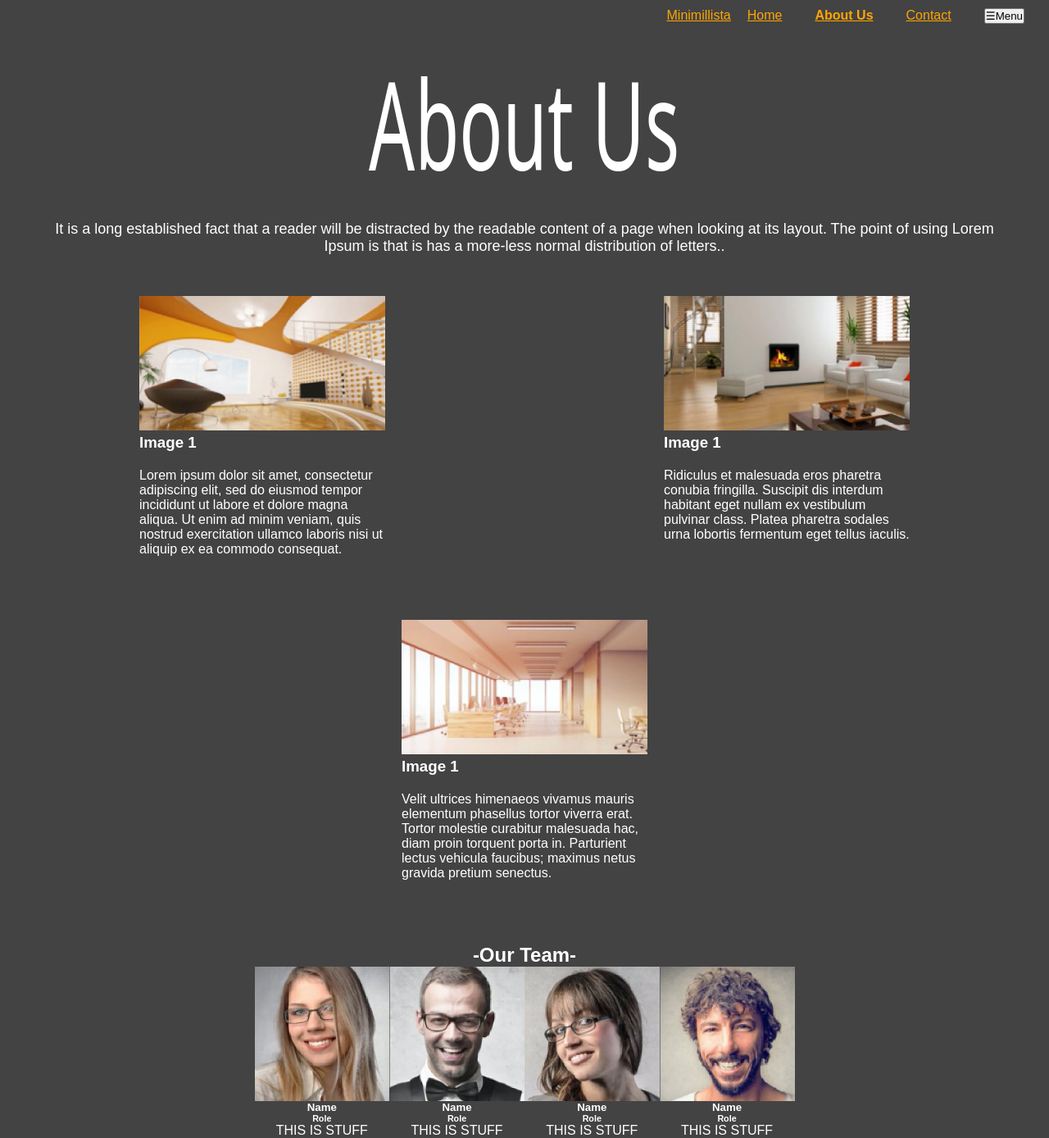
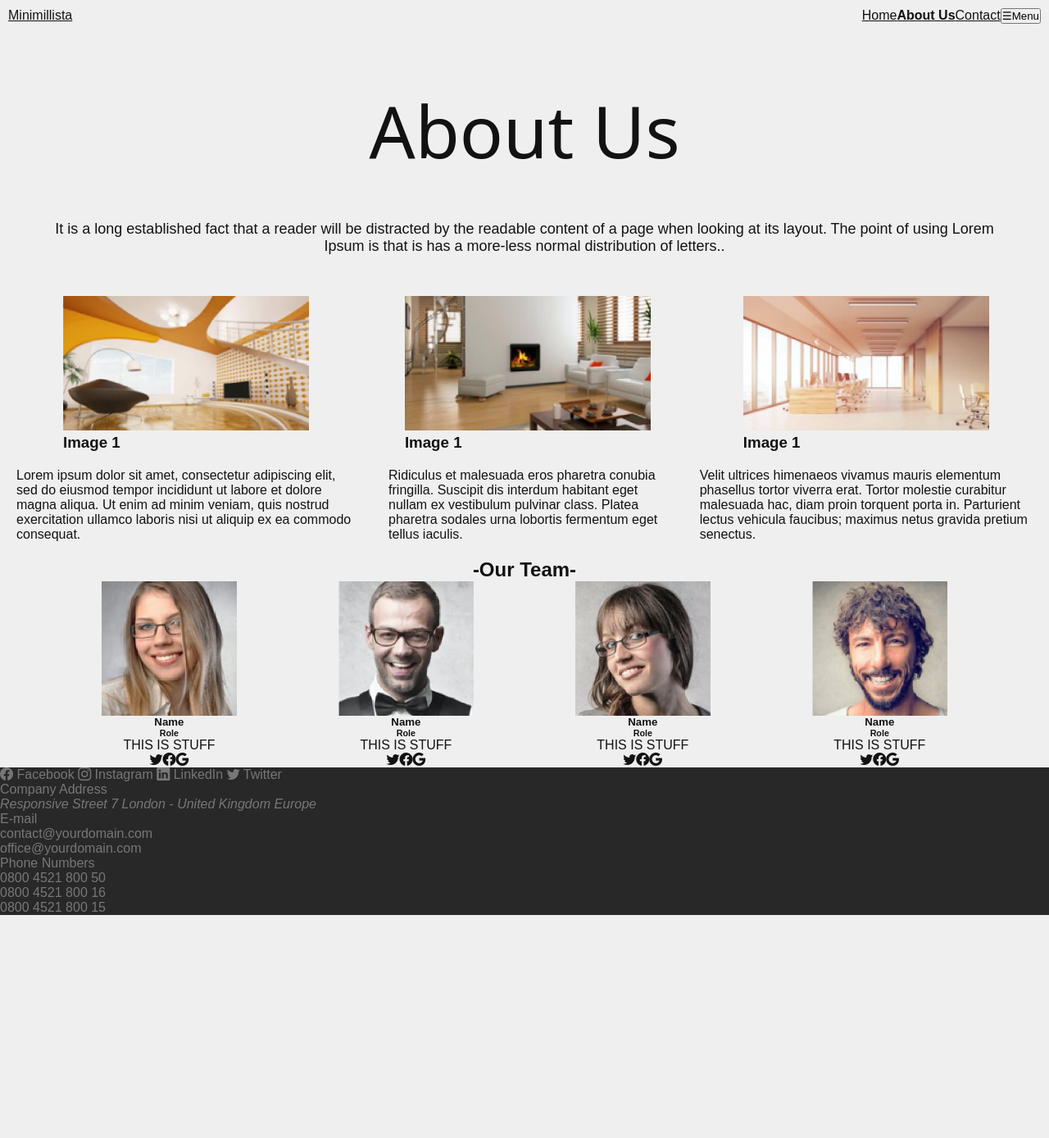
Before and after one commit to popados/responsive-mockup, a plain HTML site: page index.html in a window 1280 px wide. Shown: the whole page at 82% size. After the commit the page ends 1116 px from the top, so only its background shows below. Drawn offline with nearby package versions, Linux system fonts and the light colour scheme.

Commit message:
navbar-spacing

```diff
--- a/index.html
+++ b/index.html
@@ -14,13 +14,16 @@
 
 <body>
     <header>
-        <nav>
-            <div class="header-container">
+        <nav class="header-container">
             <ul class="menu-list-ul">
-                    <a href="#">Minimillista</a>
+
+                <li><a href="#">Minimillista</a></li>
+
+
                 <li><a href="#">Home</a></li>
                 <li><a href="#"><b>About Us</b></a></li>
                 <li><a href="#">Contact</a></li>
+
                 <li>
                     <button aria-expanded="false" aria-controls="menu-list">
                         <span class="open">&#x2630;</span>
@@ -30,7 +33,6 @@
                 </li>
             </ul>
 
-            </div>
         </nav>
     </header>
 
@@ -53,9 +55,12 @@
                 <img class="image" src="./img/portfolio/portfolio-one.png" alt="">
                 <h3>Image 1</h3>
             </div>
-            <p>Lorem ipsum dolor sit amet, consectetur adipiscing elit, sed do eiusmod tempor incididunt ut labore et
-                dolore magna aliqua. Ut enim ad minim veniam, quis nostrud exercitation ullamco laboris nisi ut aliquip
+            <p>Lorem ipsum dolor sit amet, consectetur adipiscing elit, sed do eiusmod tempor incididunt ut labore
+                et
+                dolore magna aliqua. Ut enim ad minim veniam, quis nostrud exercitation ullamco laboris nisi ut
+                aliquip
                 ex ea commodo consequat.</p>
+
         </div>
         <div class="contains-image">
             <div>
@@ -77,37 +82,83 @@
 
     </div>
 
-    <div class="team-container">
     <div class="header-tag">
         <h2>-Our Team-</h2>
     </div>
+    <div class="team-container">
         <div class="pictures">
             <div class="contains-pictures">
                 <img src="./img/teammates/teammate-one.png" />
                 <h5>Name</h5>
                 <h6>Role</h6>
                 <p>THIS IS STUFF</p>
+                <div class="icons">
+                    <i class="bi-twitter"> </i>
+                    <i class="bi-facebook"></i>
+                    <i class="bi-google"></i>
+                </div>
             </div>
             <div class="contains-pictures">
                 <img src="./img/teammates/teammate-two.png" />
                 <h5>Name</h5>
                 <h6>Role</h6>
                 <p>THIS IS STUFF</p>
+                <div class="icons">
+                    <i class="bi-twitter"> </i>
+                    <i class="bi-facebook"></i>
+                    <i class="bi-google"></i>
+                </div>
             </div>
             <div class="contains-pictures">
                 <img src="./img/teammates/teammate-three.png" />
                 <h5>Name</h5>
                 <h6>Role</h6>
                 <p>THIS IS STUFF</p>
+                <div class="icons">
+                    <i class="bi-twitter"> </i>
+                    <i class="bi-facebook"></i>
+                    <i class="bi-google"></i>
+                </div>
             </div>
             <div class="contains-pictures">
                 <img src="./img/teammates/teammate-four.png" />
                 <h5>Name</h5>
                 <h6>Role</h6>
                 <p>THIS IS STUFF</p>
+                <div class="icons">
+                    <i class="bi-twitter"> </i>
+                    <i class="bi-facebook"></i>
+                    <i class="bi-google"></i>
+                </div>
             </div>
         </div>
 
+
+    </div>
+    <div class="footer-container">
+        <div>
+            <span> <i class="bi-facebook"> </i> Facebook</span>
+            <span> <i class="bi-instagram"></i> Instagram</span>
+            <span> <i class="bi-linkedin"> </i> LinkedIn</span>
+            <span> <i class="bi-twitter"></i> Twitter</span>
+        </div>
+        <div class="text-container">
+            <div class="footer-text">
+                <p>Company Address</p>
+                <address>Responsive Street 7 London - United Kingdom Europe</address>
+            </div>
+            <div class="footer-text">
+                <p>E-mail</p>
+                <p>contact@yourdomain.com</p>
+                <p>office@yourdomain.com</p>
+            </div>
+            <div class="footer-text">
+                <p>Phone Numbers</p>
+                <p>0800 4521 800 50</p>
+                <p>0800 4521 800 16</p>
+                <p>0800 4521 800 15</p>
+            </div>
+        </div>
 
     </div>
 
@@ -121,7 +172,8 @@
             const expanded = target.getAttribute("aria-expanded") === "true" || false;
             navButton.setAttribute("aria-expanded", !expanded);
         }
-        navButton.addEventListener("click", toggleNav); </script>
+        navButton.addEventListener("click", toggleNav);
+    </script>
 </body>
 
 </html>
--- a/stylesheet.css
+++ b/stylesheet.css
@@ -5,16 +5,16 @@
 }
 
 body {
-  color: white;
+  color: #121212;
   width: 100%;
   height: 100vh;
-  background-color: rgb(67, 67, 67);
+  background-color: #efefef;
   font-family: sans-serif;
   font-size: 16px;
 }
 
 h1 {
-  transform: scale(1, 1.7);
+  transform: scale(1, 1);
   /* transform: ; */
   padding: 0 0 25px 0;
   /* transform: scaleX(1); */
@@ -26,8 +26,17 @@ h1 {
   /* font-stretch: extra-expanded; */
 }
 
+h5,
+h6 {
+  text-align: center;
+}
+
+.header-tag {
+  text-align: center;
+}
+
 a {
-  color: orange;
+  color: #121212;
 }
 
 img {
@@ -36,41 +45,36 @@ img {
 }
 
 .header-container {
-  display: flex;
-  flex-direction: row;
-  justify-content: flex-end;
+  display: block;
+  /* flex-direction: row; */
   /* align-content: flex-end; */
   /* margin-left: 100%; */
   /* text-align: center; */
   padding: 10px;
+  flex-direction: row;
   /* margin-left: auto; */
 }
 
 .header-container > ul {
-  display: flex;
-  align-content: center;
-}
-
-.header-container > ul > li {
-  padding: 0 20px;
-  /* justify-content: end; */
-}
-
-.header-container > ul > li:nth-child(1) {
-  /* padding: 20px; */
-  align-self: flex-start;
-  /* justify-content: end; */
+  /* display: flex; */
+  /* align-content: center; */
 }
 
 .menu-list-ul {
+  display: flex;
+  /* justify-content: flex-start; */
+
   /* display: block; */
   /* margin-left: auto; */
 }
 
 .menu-list-ul > li {
+  /* margin-right: auto; */
+}
+
+.menu-list-ul > li:nth-child(1) {
   margin-right: auto;
 }
-
 .container {
   display: flex;
   text-align: center;
@@ -90,7 +94,6 @@ img {
 .image-container {
   display: flex;
   flex-direction: row;
-  flex-wrap: wrap;
   /* height: 256px; */
   align-items: center;
   text-align: left;
@@ -108,9 +111,7 @@ img {
 }
 
 .contains-image > p {
-  padding: 0 80px;
-  width: 300px;
-  height: 165px;
+  padding: 0 20px;
   margin: 20px 0;
 }
 
@@ -120,8 +121,16 @@ img {
   align-items: center;
 }
 
+.icons {
+  display: flex;
+  flex-direction: row;
+}
+
 .pictures {
   display: flex;
+  justify-content: space-evenly;
+  width: 100%;
+  /* align-content: space-around; */
 }
 
 .contains-pictures {
@@ -132,6 +141,11 @@ img {
 
 .contains-pictures > img {
   width: 100%;
+}
+
+.footer-container {
+  background-color: #282828;
+  color: #777;
 }
 
 [aria-controls="menu-list"] {
@@ -179,6 +193,7 @@ img {
 @media (max-width: 780px) {
   .image-container {
     flex-direction: column;
+    flex-wrap: wrap;
   }
 
   .header-container {
```
Also changed, not shown: 1 other file. Lines whose indentation alone changed are shown as unchanged.
